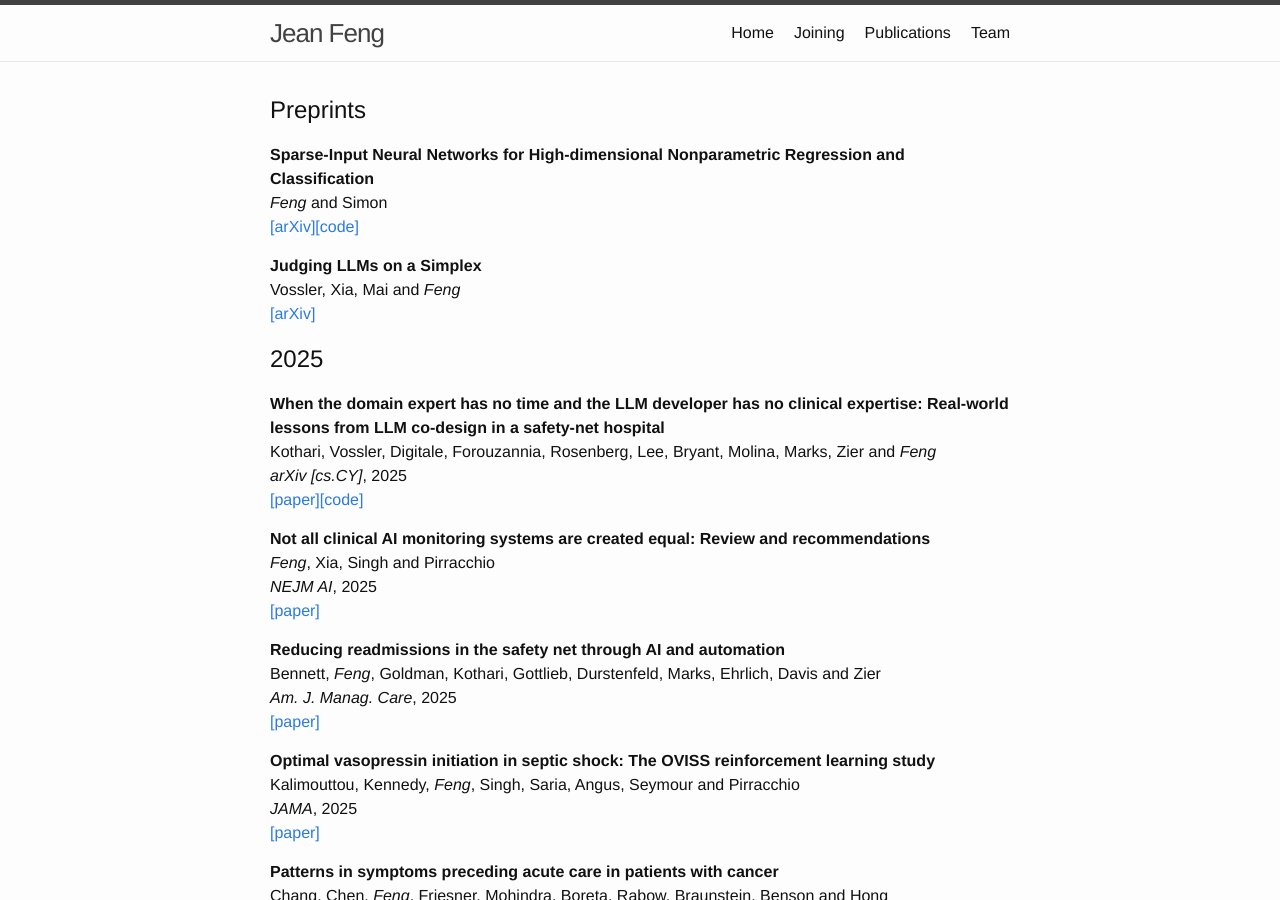
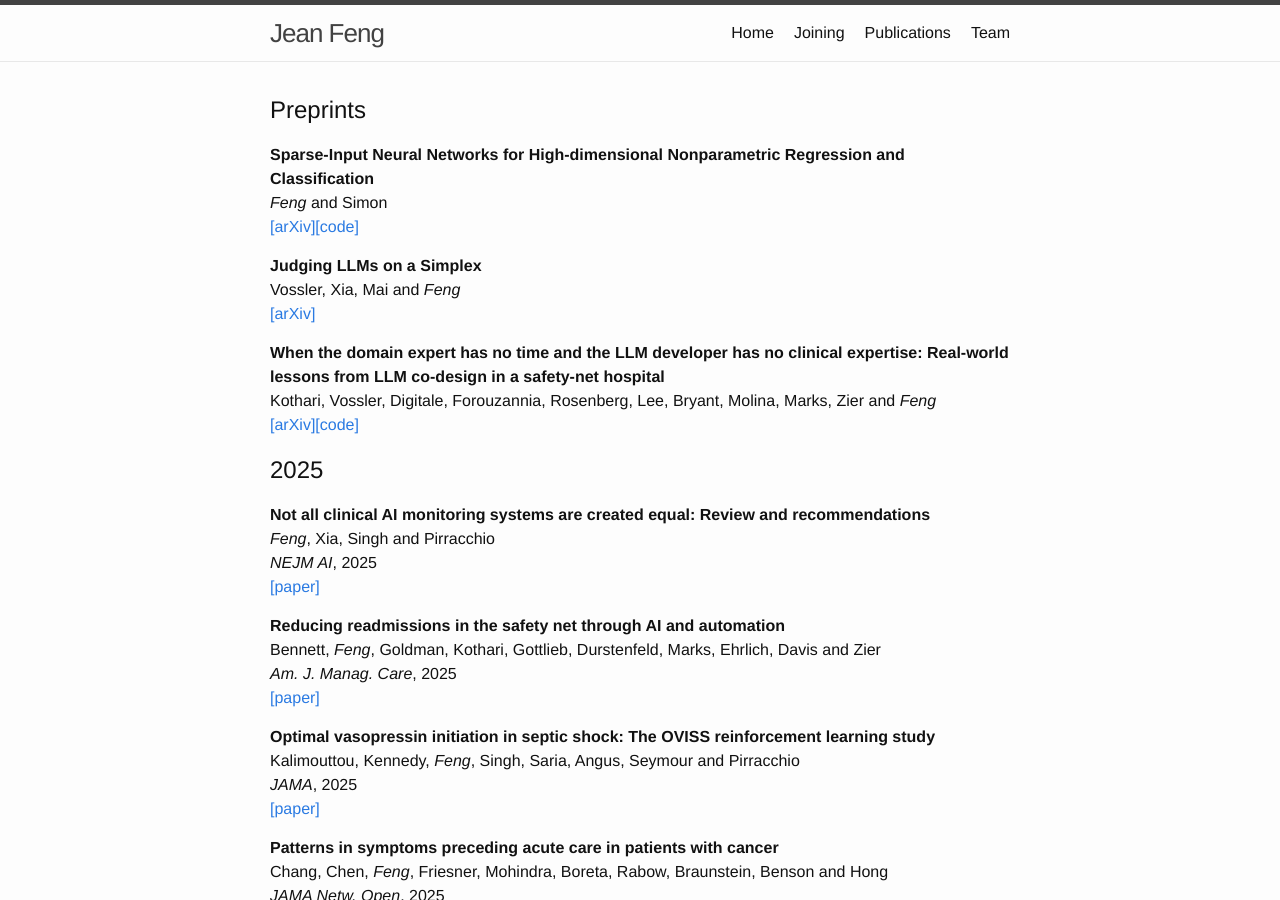
Before and after one commit to jjfeng/jjfeng.github.io, a Jekyll site: the page built from publications.md, in a window 1280 px wide and 900 px high. Built offline with Jekyll 4.4.1, drawn with Linux system fonts in a browser that asks for light colours.

Commit message:
update cv

```diff
--- a/publications.md
+++ b/publications.md
@@ -13,12 +13,11 @@ title: Publications
 Vossler, Xia, Mai and *Feng*<br />
 [\[arXiv\]](https://arxiv.org/abs/2505.21972)
 
-## 2025
 **When the domain expert has no time and the LLM developer has no clinical expertise: Real-world lessons from LLM co-design in a safety-net hospital**<br />
 Kothari, Vossler, Digitale, Forouzannia, Rosenberg, Lee, Bryant, Molina, Marks, Zier and *Feng*<br />
-*arXiv [cs.CY]*, 2025<br />
-[\[paper\]](https://www.arxiv.org/abs/2508.08504)[\[code\]](https://github.com/jjfenglab/social-wayfinder)
+[\[arXiv\]](https://www.arxiv.org/abs/2508.08504)[\[code\]](https://github.com/jjfenglab/social-wayfinder)
 
+## 2025
 **Not all clinical AI monitoring systems are created equal: Review and recommendations**<br />
 *Feng*, Xia, Singh and Pirracchio<br />
 *NEJM AI*, 2025<br />
--- a/publications_preprint.bib
+++ b/publications_preprint.bib
@@ -38,7 +38,7 @@
                    Forouzannia, Mohammad and Rosenberg, Elise and Lee, Michele
                    and Bryant, Jennee and Molina, Melanie and Marks, James and
                    Zier, Lucas and Feng, Jean",
-  journal       = "arXiv [cs.CY]",
+  journal       = "arXiv",
   month         =  aug,
   year          =  2025,
   archivePrefix = "arXiv",
```
Also changed, not shown: 1 other file.
